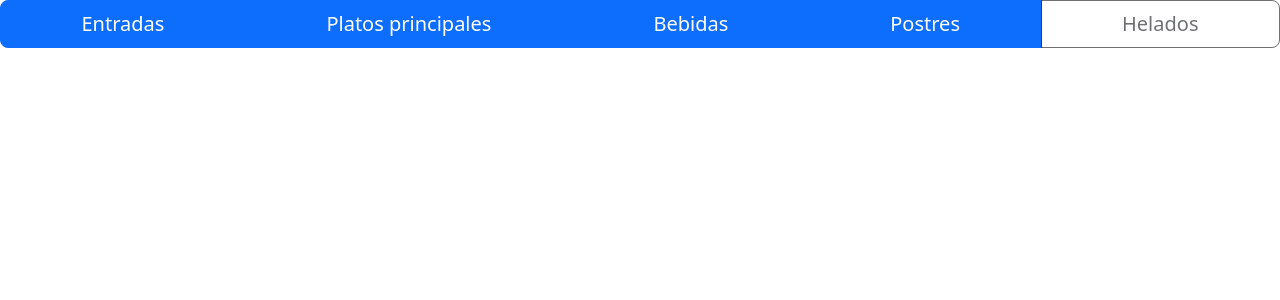
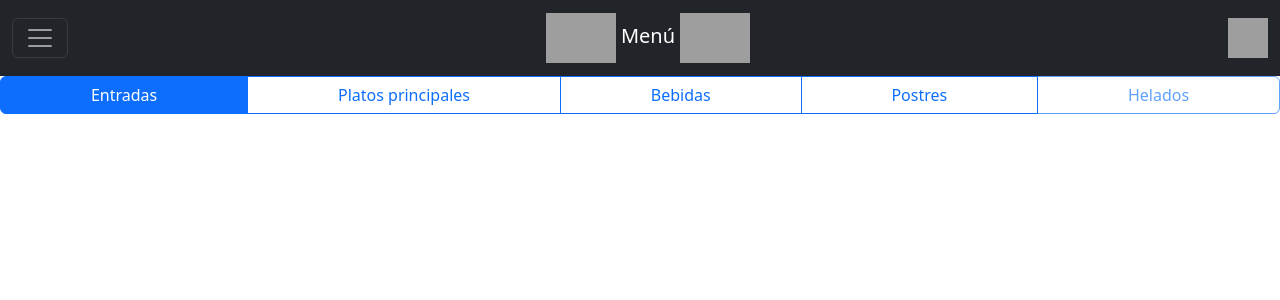
Before and after one commit to TecnoLife-FC/back-50amigos, a Django app: template menu/templates/menu/base.html in a window 1280 px wide. Shown: the top 300 px of the page. Run offline with Django 4.2, Linux system fonts and the light colour scheme; the template is opened without the code that fills it, so the values that code supplies are empty; style sheets or scripts are compiled from the project's sources; some libraries are stand-ins or nearby versions; grey boxes are pictures that could not be loaded.

Commit message:
update base.html template

```diff
--- a/menu/templates/menu/base.html
+++ b/menu/templates/menu/base.html
@@ -9,20 +9,55 @@
 <!DOCTYPE html>
 <html lang="es">
   <head>
-    <title>50amigos</title>
+    <title>{% block title %}{% endblock %}</title>
     <meta lang="es">
     <meta name="viewport" content="width=device-width, initial-scale=1">
     <link href="{% static 'menu/style.css' %}" rel="stylesheet">
     <link href="{% sass_src 'menu/scss/button.scss' %}" rel="stylesheet" type="text/css">
   </head>
   <body>
+    <nav class="navbar navbar-dark bg-dark" aria-label="Dark offcanvas navbar">
+      <div class="container-fluid">
+        <button class="navbar-toggler" type="button" data-bs-toggle="offcanvas" data-bs-target="#offcanvasNavbarDark" aria-controls="offcanvasNavbarDark">
+          <span class="navbar-toggler-icon"></span>
+        </button>
+        <a class="navbar-brand mx-auto" href="{% url 'menu:index' %}">
+          <img src="{% static 'menu/images/50amigos-logo.png' %}" alt="50amigos logo" height=50 width=70>
+            Menú
+          <img src="{% static 'menu/images/50amigos-logo.png' %}" alt="50amigos logo" height=50 width=70>
+        </a>
+        <img src="{% static 'menu/images/cart.svg' %}" alt="cart logo" class="filter-white" height=40 width=40>
+
+        <div class="offcanvas offcanvas-start text-bg-dark" tabindex="-1" id="offcanvasNavbarDark" aria-labelledby="offcanvasNavbarDarkLabel">
+          <div class="offcanvas-header">
+            <h5 class="offcanvas-title" id="offcanvasNavbarDarkLabel">Opciones</h5>
+            <button type="button" class="btn-close btn-close-white" data-bs-dismiss="offcanvas" aria-label="Close"></button>
+          </div>
+
+          <div class="offcanvas-body">
+            <a class="nav-link active" aria-current="page" href="#">Cerrar sesión</a>
+          </div>
+        </div>
+      </div>
+    </nav>
+
     <div class="btn-group d-flex" role="group" aria-label="...">
-      <button type="button" class="btn btn-primary btn-lg">Entradas</button>
-      <button type="button" class="btn btn-primary btn-lg">Platos principales</button>
-      <button type="button" class="btn btn-primary btn-lg">Bebidas</button>
-      <button type="button" class="btn btn-primary btn-lg">Postres</button>
-      <button type="button" class="btn btn-lg" disabled>Helados</button>
+      <input type="radio" class="btn-check" name="btnradio" id="btnradio1" autocomplete="off" checked>
+      <label class="btn btn-outline-primary" for="btnradio1">Entradas</label>
+
+      <input type="radio" class="btn-check" name="btnradio" id="btnradio2" autocomplete="off">
+      <label class="btn btn-outline-primary" for="btnradio2">Platos principales</label>
+
+      <input type="radio" class="btn-check" name="btnradio" id="btnradio3" autocomplete="off">
+      <label class="btn btn-outline-primary" for="btnradio3">Bebidas</label>
+
+      <input type="radio" class="btn-check" name="btnradio" id="btnradio4" autocomplete="off">
+      <label class="btn btn-outline-primary" for="btnradio4">Postres</label>
+
+      <input type="radio" class="btn-check" name="btnradio" id="btnradio5" autocomplete="off" disabled>
+      <label class="btn btn-outline-primary" for="btnradio5">Helados</label>
     </div>
+
     <div id="content">
       {% block content%}
       {% endblock %}
```
